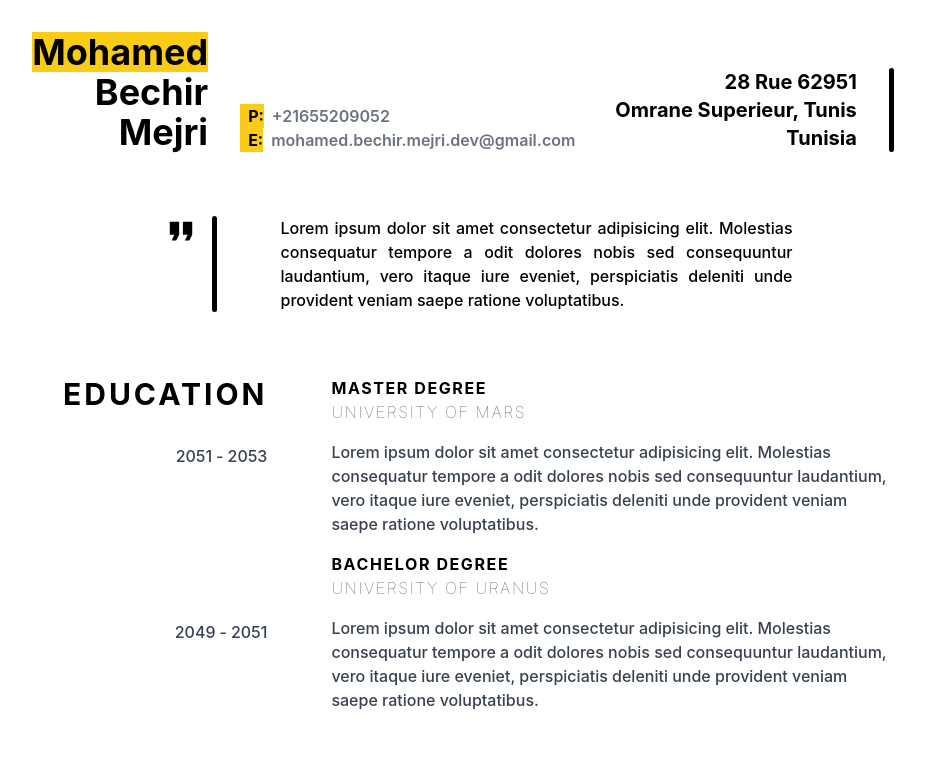
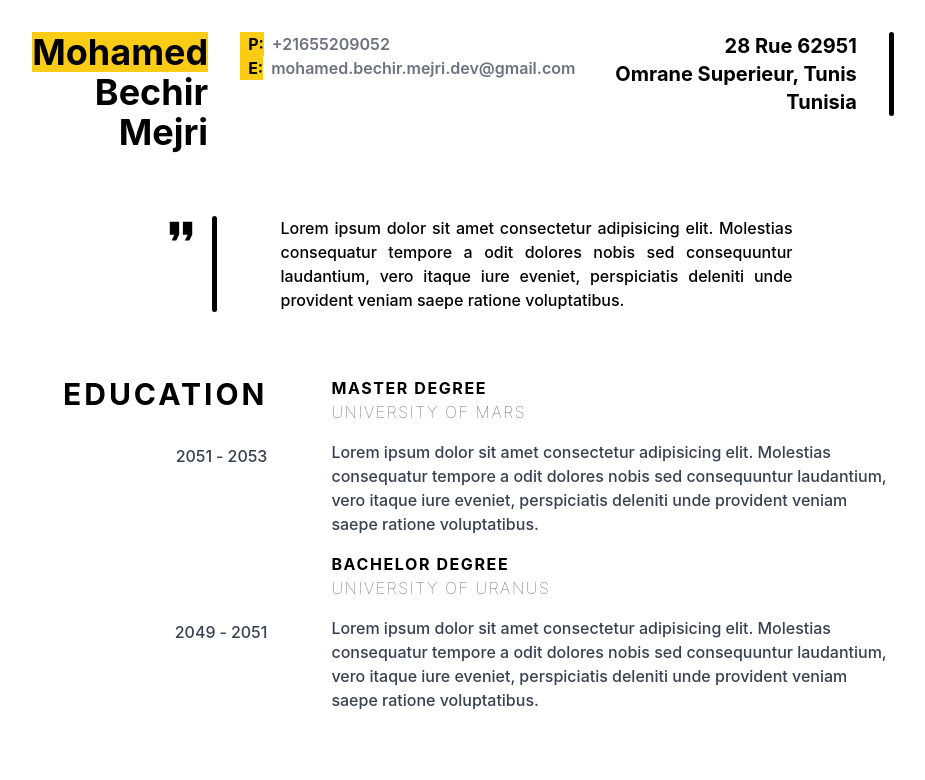
Before and after one commit to MohamedBechirMejri/cv-app-theodinproject, a React (Create React App) app: page / in a window 1280 px wide. Shown: the top 780 px of the page, without its empty margins (161-1086 px from the left). Built offline with nearby package versions, Linux system fonts and the light colour scheme.

Commit message:
add website

```diff
--- a/src/Components/Preview/Preview.tsx
+++ b/src/Components/Preview/Preview.tsx
@@ -10,15 +10,19 @@ import Experience from "./Experience";
 const Preview = ({ data }: { data: CvData }) => {
   return (
     <div className="flex flex-col items-center max-w-6xl gap-16 p-8 px-16 m-auto select-none">
-      <div className="flex items-end gap-8">
+      <div className="flex items-start gap-8">
         {" "}
         <Name
           firstName={data.name.first}
           lastName={data.name.last}
           middleName={data.name.middle}
         />
-        <div className="flex items-end justify-between w-full gap-10 ">
-          <ContactInfo phoneNumber={data.phoneNumber} email={data.email} />{" "}
+        <div className="flex items-start justify-between w-full gap-10 ">
+          <ContactInfo
+            website={data.website}
+            phoneNumber={data.phoneNumber}
+            email={data.email}
+          />{" "}
           <Address
             address={data.address}
             city={data.city}
```
